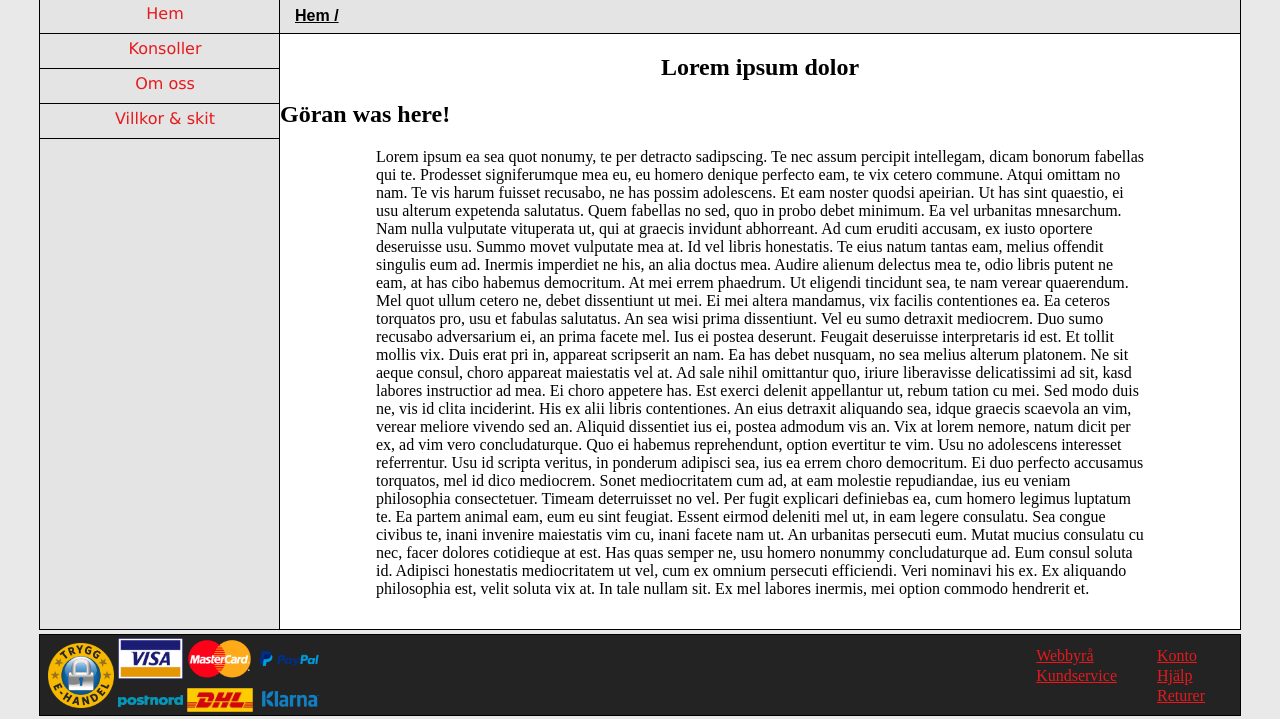
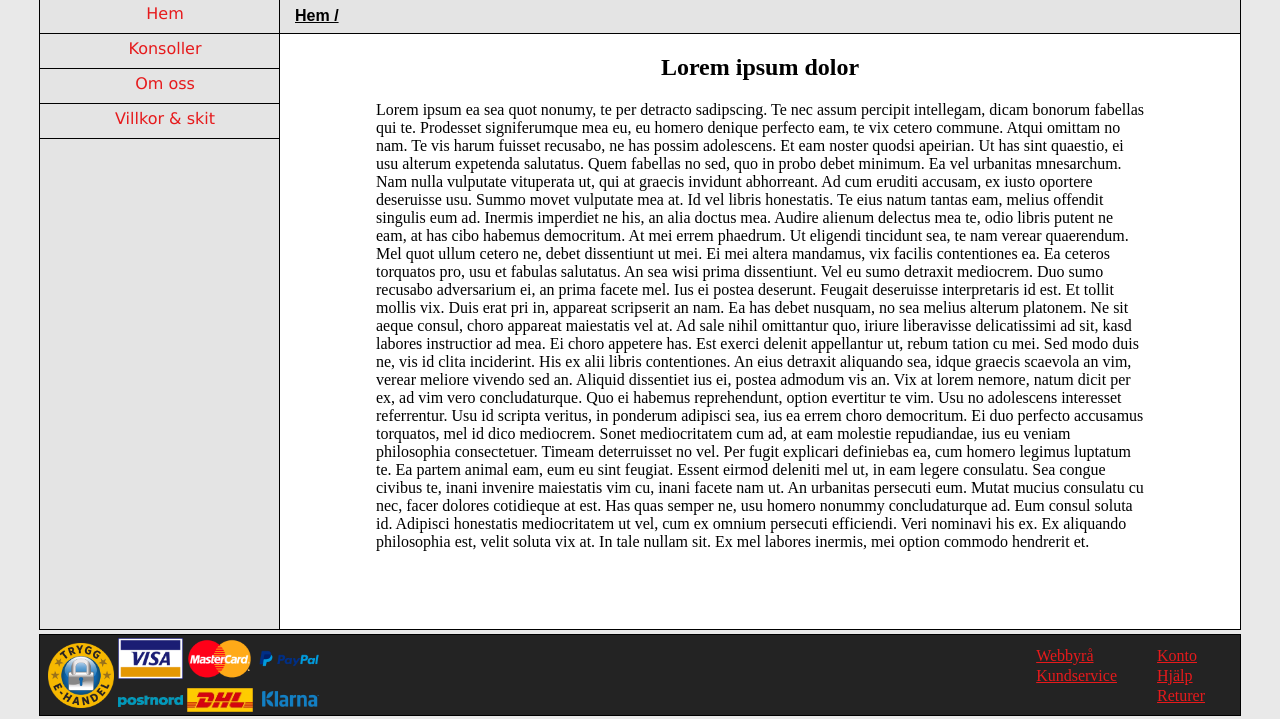
Before and after one commit to Tony322/projektsida, a PHP site: page / in a window 1280 px wide. Shown: the part 155-874 px from the top of the page. Run offline with PHP 8.4, Linux system fonts and the light colour scheme.

Commit message:
tog bort göran was here

```diff
--- a/index.php
+++ b/index.php
@@ -49,7 +49,6 @@ clear:both;
           <article>
 
             <h1>Lorem ipsum dolor</h1>
-<h2> Göran was here!</h2>
 		  <p>Lorem ipsum ea sea quot nonumy, te per detracto sadipscing. Te nec assum percipit intellegam, dicam bonorum fabellas
             qui te. Prodesset signiferumque mea eu, eu homero denique perfecto eam, te vix cetero commune. Atqui omittam no nam. Te
             vis harum fuisset recusabo, ne has possim adolescens. Et eam noster quodsi apeirian. Ut has sint quaestio, ei usu
```
